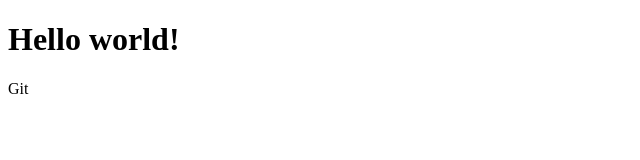
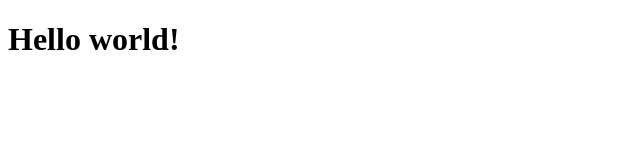
Before and after one commit to AlexGrig88/WebBeginer, a plain HTML site: page index.html in a window 1280 px wide. Shown: the full height of the page, 0-640 px from the left. Drawn offline with Linux system fonts and the light colour scheme.

Commit message:
my second commit

```diff
--- a/index.html
+++ b/index.html
@@ -12,6 +12,6 @@
 
         </script>
         <h1>Hello world!</h1>
-        <p>Git</p>
+
     </body>
 </html>
```
